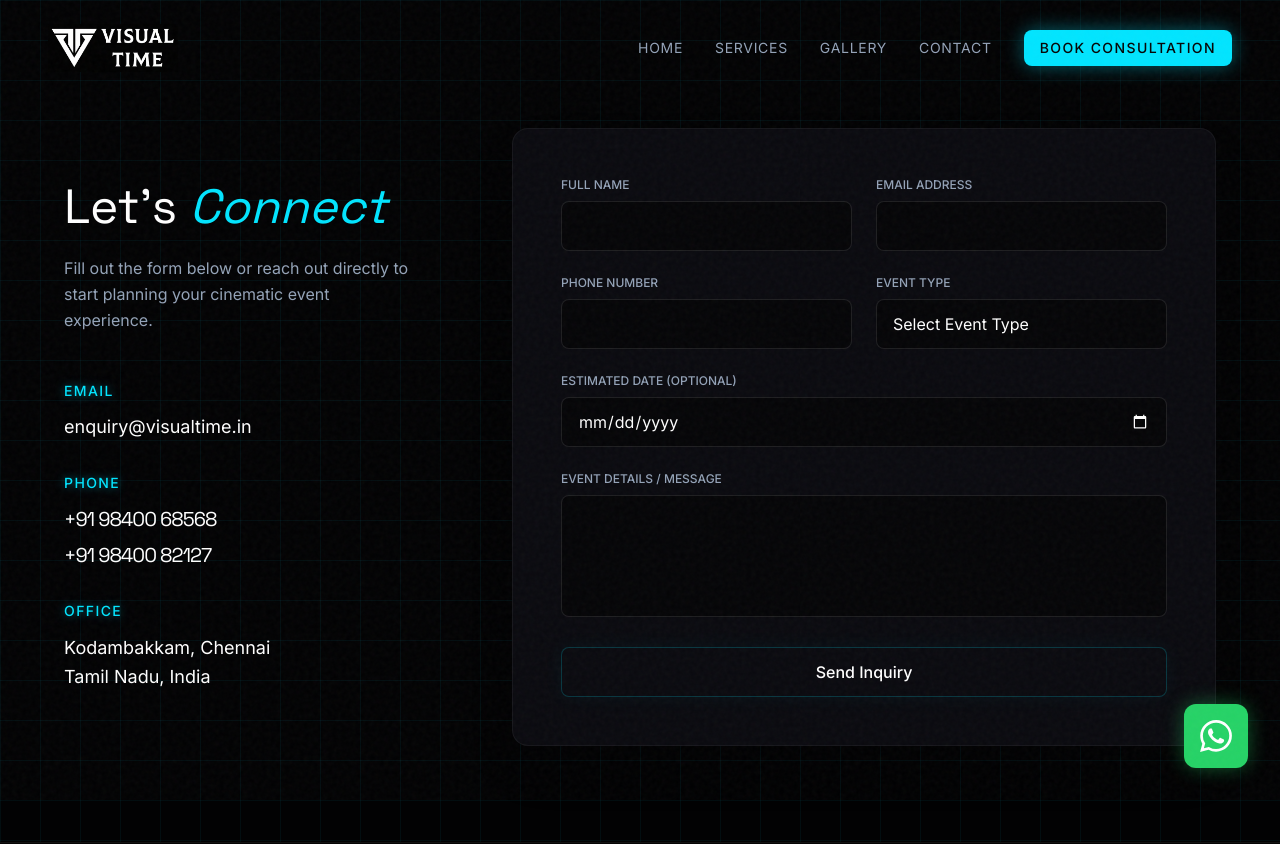
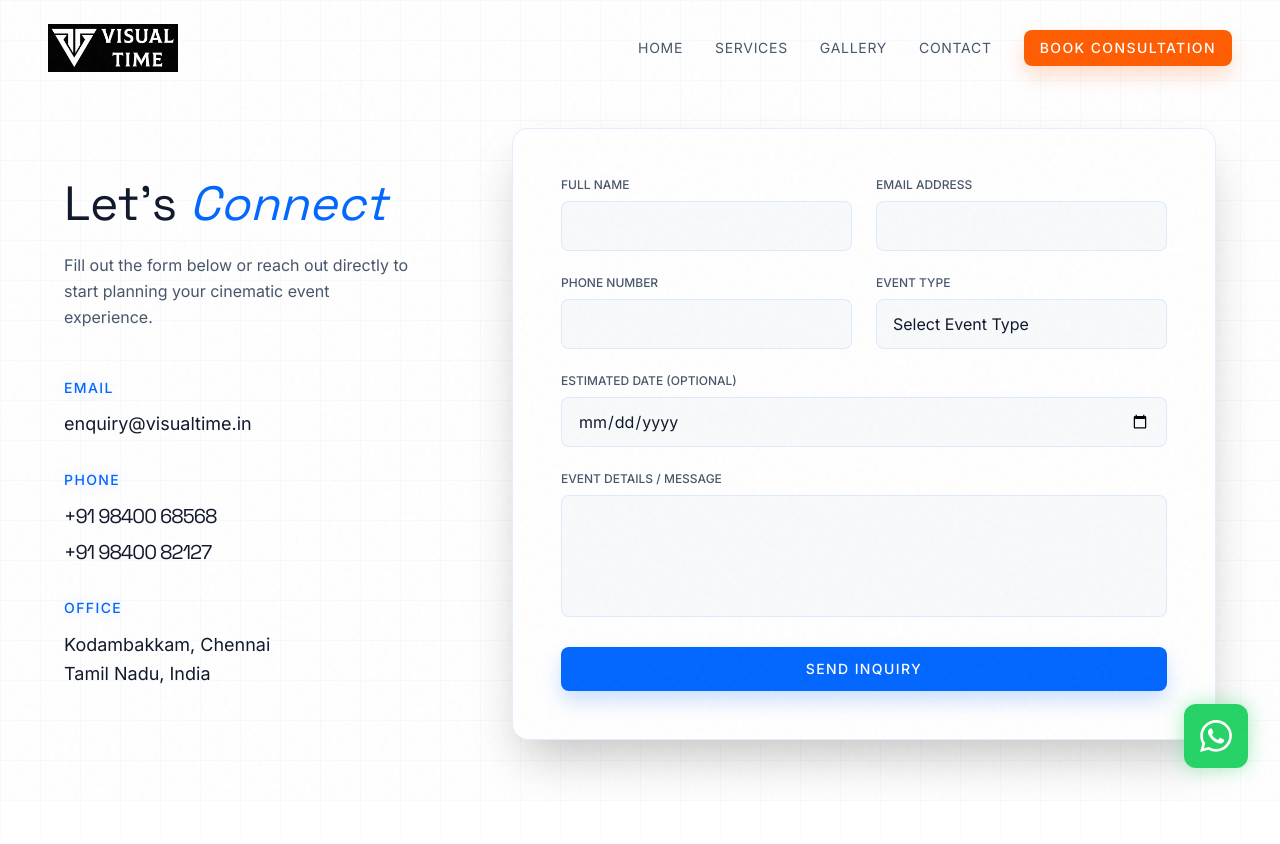
Before and after one commit to Voldemort-gitch/visual-time, a Next.js app: page /contact in a window 1280 px wide. Shown: the top 844 px of the page. Built offline with nearby package versions, Linux system fonts and the light colour scheme.

Commit message:
Complete UI overhaul to Vibrant Light Theme and brand update

```diff
--- a/src/app/contact/page.tsx
+++ b/src/app/contact/page.tsx
@@ -114,7 +114,7 @@ export default function ContactPage() {
 
         {/* Contact Form */}
         <div className="w-full md:w-2/3">
-          <div className="bg-brand-surface p-8 md:p-12 rounded-2xl border border-white/5 shadow-2xl relative overflow-hidden">
+          <div className="bg-white p-8 md:p-12 rounded-2xl border border-brand-secondary/10 shadow-2xl relative overflow-hidden">
             <AnimatePresence>
               {success ? (
                 <motion.div
@@ -137,12 +137,12 @@ export default function ContactPage() {
               <div className="grid grid-cols-1 md:grid-cols-2 gap-6">
                 <div>
                   <label className="block text-xs font-medium text-brand-text-secondary uppercase mb-2">Full Name</label>
-                  <input name="fullName" type="text" className={`w-full bg-black/50 border ${errors.fullName ? 'border-red-500' : 'border-white/10'} rounded-lg px-4 py-3 text-white focus:outline-none focus:border-brand-secondary transition-colors`} />
+                  <input name="fullName" type="text" className={`w-full bg-brand-surface border ${errors.fullName ? 'border-red-500' : 'border-brand-secondary/10'} rounded-lg px-4 py-3 text-brand-text-primary focus:outline-none focus:border-brand-secondary transition-colors`} />
                   {errors.fullName && <p className="text-red-500 text-xs mt-1">{errors.fullName}</p>}
                 </div>
                 <div>
                   <label className="block text-xs font-medium text-brand-text-secondary uppercase mb-2">Email Address</label>
-                  <input name="email" type="email" className={`w-full bg-black/50 border ${errors.email ? 'border-red-500' : 'border-white/10'} rounded-lg px-4 py-3 text-white focus:outline-none focus:border-brand-secondary transition-colors`} />
+                  <input name="email" type="email" className={`w-full bg-brand-surface border ${errors.email ? 'border-red-500' : 'border-brand-secondary/10'} rounded-lg px-4 py-3 text-brand-text-primary focus:outline-none focus:border-brand-secondary transition-colors`} />
                   {errors.email && <p className="text-red-500 text-xs mt-1">{errors.email}</p>}
                 </div>
               </div>
@@ -150,12 +150,12 @@ export default function ContactPage() {
               <div className="grid grid-cols-1 md:grid-cols-2 gap-6">
                 <div>
                   <label className="block text-xs font-medium text-brand-text-secondary uppercase mb-2">Phone Number</label>
-                  <input name="phoneNumber" type="tel" className={`w-full bg-black/50 border ${errors.phoneNumber ? 'border-red-500' : 'border-white/10'} rounded-lg px-4 py-3 text-white focus:outline-none focus:border-brand-secondary transition-colors`} />
+                  <input name="phoneNumber" type="tel" className={`w-full bg-brand-surface border ${errors.phoneNumber ? 'border-red-500' : 'border-brand-secondary/10'} rounded-lg px-4 py-3 text-brand-text-primary focus:outline-none focus:border-brand-secondary transition-colors`} />
                   {errors.phoneNumber && <p className="text-red-500 text-xs mt-1">{errors.phoneNumber}</p>}
                 </div>
                 <div>
                   <label className="block text-xs font-medium text-brand-text-secondary uppercase mb-2">Event Type</label>
-                  <select name="eventType" className={`w-full bg-black/50 border ${errors.eventType ? 'border-red-500' : 'border-white/10'} rounded-lg px-4 py-3 text-white focus:outline-none focus:border-brand-secondary transition-colors appearance-none`}>
+                  <select name="eventType" className={`w-full bg-brand-surface border ${errors.eventType ? 'border-red-500' : 'border-brand-secondary/10'} rounded-lg px-4 py-3 text-brand-text-primary focus:outline-none focus:border-brand-secondary transition-colors appearance-none`}>
                     <option value="">Select Event Type</option>
                     <option value="LED Screen Rental">LED Screen Rental</option>
                     <option value="Corporate">Corporate Event</option>
@@ -169,13 +169,13 @@ export default function ContactPage() {
               <div className="grid grid-cols-1 md:grid-cols-2 gap-6">
                 <div className="md:col-span-2">
                   <label className="block text-xs font-medium text-brand-text-secondary uppercase mb-2">Estimated Date (Optional)</label>
-                  <input name="eventDate" type="date" className="w-full bg-black/50 border border-white/10 rounded-lg px-4 py-3 text-white focus:outline-none focus:border-brand-secondary transition-colors [color-scheme:dark]" />
+                  <input name="eventDate" type="date" className="w-full bg-brand-surface border border-brand-secondary/10 rounded-lg px-4 py-3 text-brand-text-primary focus:outline-none focus:border-brand-secondary transition-colors" />
                 </div>
               </div>
 
               <div>
                 <label className="block text-xs font-medium text-brand-text-secondary uppercase mb-2">Event Details / Message</label>
-                <textarea name="message" rows={4} className={`w-full bg-black/50 border ${errors.message ? 'border-red-500' : 'border-white/10'} rounded-lg px-4 py-3 text-white focus:outline-none focus:border-brand-secondary transition-colors resize-none`}></textarea>
+                <textarea name="message" rows={4} className={`w-full bg-brand-surface border ${errors.message ? 'border-red-500' : 'border-brand-secondary/10'} rounded-lg px-4 py-3 text-brand-text-primary focus:outline-none focus:border-brand-secondary transition-colors resize-none`}></textarea>
                 {errors.message && <p className="text-red-500 text-xs mt-1">{errors.message}</p>}
               </div>
 
--- a/src/app/gallery/page.tsx
+++ b/src/app/gallery/page.tsx
@@ -49,8 +49,8 @@ export default function GalleryPage() {
             onClick={() => setFilter(cat)}
             className={`px-6 py-2 rounded-full text-sm font-medium transition-all ${
               filter === cat
-                ? 'bg-brand-secondary text-brand-background'
-                : 'border border-white/10 text-brand-text-secondary hover:text-brand-text-primary'
+                ? 'bg-brand-secondary text-white shadow-md'
+                : 'border border-brand-secondary/20 text-brand-text-secondary hover:text-brand-secondary'
             }`}
           >
             {cat}
--- a/src/app/globals.css
+++ b/src/app/globals.css
@@ -1,35 +1,35 @@
 @import "tailwindcss";
 
 @theme {
-  --color-brand-primary: #050505;
-  --color-brand-secondary: #00E5FF; /* Electric Cyan */
-  --color-brand-accent: #64748B;    /* Slate/Silver */
-  --color-brand-background: #020203;
-  --color-brand-surface: #0A0A0F;
-  --color-brand-text-primary: #FFFFFF;
-  --color-brand-text-secondary: #94A3B8;
+  --color-brand-primary: #FFFFFF;
+  --color-brand-secondary: #0066FF; /* Vibrant Blue */
+  --color-brand-accent: #FF5C00;    /* Energy Orange */
+  --color-brand-background: #FFFFFF;
+  --color-brand-surface: #F8FAFC;
+  --color-brand-text-primary: #0F172A;
+  --color-brand-text-secondary: #475569;
 
   --font-sans: var(--font-inter);
-  --font-serif: var(--font-space-grotesk); /* Reusing the variable but it's actually for headings */
+  --font-serif: var(--font-space-grotesk);
 }
 
-/* Digital Grid Pattern */
+/* Vibrant Grid Pattern */
 .bg-grid {
   background-size: 40px 40px;
   background-image:
-    linear-gradient(to right, rgba(0, 229, 255, 0.05) 1px, transparent 1px),
-    linear-gradient(to bottom, rgba(0, 229, 255, 0.05) 1px, transparent 1px);
+    linear-gradient(to right, rgba(0, 102, 255, 0.03) 1px, transparent 1px),
+    linear-gradient(to bottom, rgba(0, 102, 255, 0.03) 1px, transparent 1px);
 }
 
 .glass-morphism {
-  background: rgba(10, 10, 15, 0.7);
+  background: rgba(255, 255, 255, 0.8);
   backdrop-filter: blur(12px);
   -webkit-backdrop-filter: blur(12px);
-  border: 1px solid rgba(255, 255, 255, 0.05);
+  border: 1px solid rgba(0, 102, 255, 0.1);
 }
 
 .text-glow {
-  text-shadow: 0 0 10px rgba(0, 229, 255, 0.5);
+  text-shadow: 0 0 15px rgba(0, 102, 255, 0.2);
 }
 
 .grain-overlay {
--- a/src/app/page.tsx
+++ b/src/app/page.tsx
@@ -30,7 +30,7 @@ export default function Home() {
             fill
             sizes="100vw"
             priority
-            className="object-cover object-center filter brightness-[0.4]"
+            className="object-cover object-center filter brightness-[0.8] opacity-90"
           />
           <div className="absolute inset-0 bg-gradient-to-t from-brand-background via-transparent to-brand-background/40"></div>
         </motion.div>
@@ -85,11 +85,11 @@ export default function Home() {
         >
           <div className="relative aspect-square w-full md:w-4/5 mx-auto flex items-center justify-center p-8 bg-brand-surface/30 rounded-3xl border border-white/5 shadow-2xl overflow-hidden group">
             <Image
-              src="/logo.png"
+              src="/logo_new.png"
               alt="Visual Time Logo"
               fill
               sizes="(max-width: 768px) 100vw, 50vw"
-              className="object-contain p-8 md:p-16 group-hover:scale-105 transition-transform duration-700 drop-shadow-[0_0_30px_rgba(201,162,78,0.2)]"
+              className="object-contain p-8 md:p-12 group-hover:scale-105 transition-transform duration-700 drop-shadow-[0_10px_30px_rgba(0,102,255,0.1)]"
             />
             <div className="absolute inset-0 bg-gradient-to-tr from-brand-secondary/5 to-transparent pointer-events-none rounded-3xl"></div>
           </div>
--- a/src/app/services/page.tsx
+++ b/src/app/services/page.tsx
@@ -60,7 +60,7 @@ export default function ServicesPage() {
             transition={{ duration: 0.8 }}
             className={`flex flex-col gap-12 lg:gap-24 items-center ${idx % 2 === 1 ? 'lg:flex-row-reverse' : 'lg:flex-row'}`}
           >
-            <div className="w-full lg:w-1/2 relative aspect-[4/3] rounded-2xl overflow-hidden group glass-morphism">
+            <div className="w-full lg:w-1/2 relative aspect-[4/3] rounded-2xl overflow-hidden group shadow-2xl shadow-brand-secondary/5">
               <Image
                 src={service.image}
                 alt={service.title}
@@ -77,7 +77,7 @@ export default function ServicesPage() {
 
               <ul className="grid grid-cols-1 md:grid-cols-2 gap-4 mb-10">
                 {service.features.map(feature => (
-                  <li key={feature} className="flex items-center text-sm text-brand-text-primary before:content-[''] before:block before:w-1.5 before:h-1.5 before:bg-brand-secondary before:rounded-full before:mr-3">
+                  <li key={feature} className="flex items-center text-sm text-brand-text-secondary before:content-[''] before:block before:w-1.5 before:h-1.5 before:bg-brand-secondary before:rounded-full before:mr-3">
                     {feature}
                   </li>
                 ))}
--- a/src/components/ui/Button.tsx
+++ b/src/components/ui/Button.tsx
@@ -11,10 +11,10 @@ export function Button({ variant = 'primary', size = 'md', className = '', child
   const baseStyles = "inline-flex items-center justify-center rounded-lg font-medium transition-all duration-300 focus:outline-none";
 
   const variants = {
-    primary: "bg-brand-surface text-brand-text-primary border border-brand-secondary/20 relative overflow-hidden group hover:border-brand-secondary/60 shadow-[0_0_20px_rgba(0,229,255,0.05)]",
-    secondary: "bg-brand-secondary text-brand-primary font-bold tracking-widest uppercase text-sm shadow-[0_0_20px_rgba(0,229,255,0.4)] hover:shadow-[0_0_35px_rgba(0,229,255,0.7)]",
-    outline: "border border-brand-secondary/50 text-brand-secondary hover:bg-brand-secondary hover:text-brand-primary tracking-widest uppercase text-sm",
-    ghost: "text-brand-text-secondary hover:text-brand-text-primary hover:bg-white/5",
+    primary: "bg-brand-secondary text-white font-bold tracking-widest uppercase text-sm shadow-[0_10px_20px_rgba(0,102,255,0.2)] hover:shadow-[0_15px_30px_rgba(0,102,255,0.4)]",
+    secondary: "bg-brand-accent text-white font-bold tracking-widest uppercase text-sm shadow-[0_10px_20px_rgba(255,92,0,0.2)] hover:shadow-[0_15px_30px_rgba(255,92,0,0.4)]",
+    outline: "border-2 border-brand-secondary text-brand-secondary hover:bg-brand-secondary hover:text-white font-bold tracking-widest uppercase text-sm",
+    ghost: "text-brand-text-secondary hover:text-brand-secondary hover:bg-brand-secondary/5",
   };
 
   const sizes = {
--- a/src/components/ui/Navbar.tsx
+++ b/src/components/ui/Navbar.tsx
@@ -39,7 +39,7 @@ export function Navbar() {
       animate={hidden ? "hidden" : "visible"}
       transition={{ duration: 0.35, ease: "easeInOut" }}
       className={`fixed top-0 inset-x-0 w-full z-50 transition-all duration-300 ${
-        scrolled ? "bg-brand-background/80 backdrop-blur-md border-b border-white/5 py-4" : "bg-transparent py-6"
+        scrolled ? "bg-white/90 backdrop-blur-md border-b border-brand-secondary/10 py-4 shadow-sm" : "bg-transparent py-6"
       }`}
     >
       <div className="max-w-[1400px] mx-auto px-6 md:px-12 flex items-center justify-between">
```
Also changed, not shown: src/app/about/page.tsx (+8 -8 lines).
